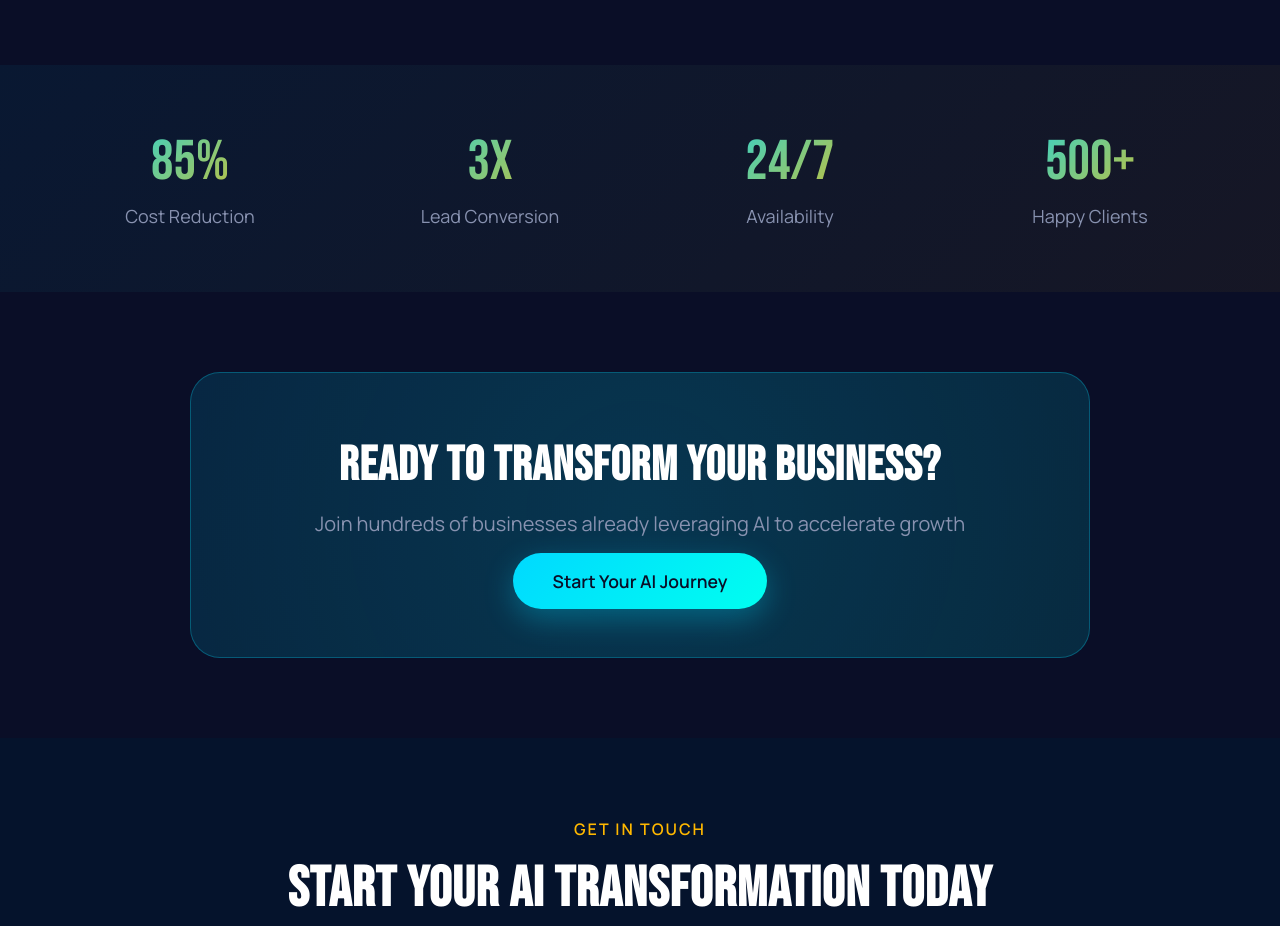
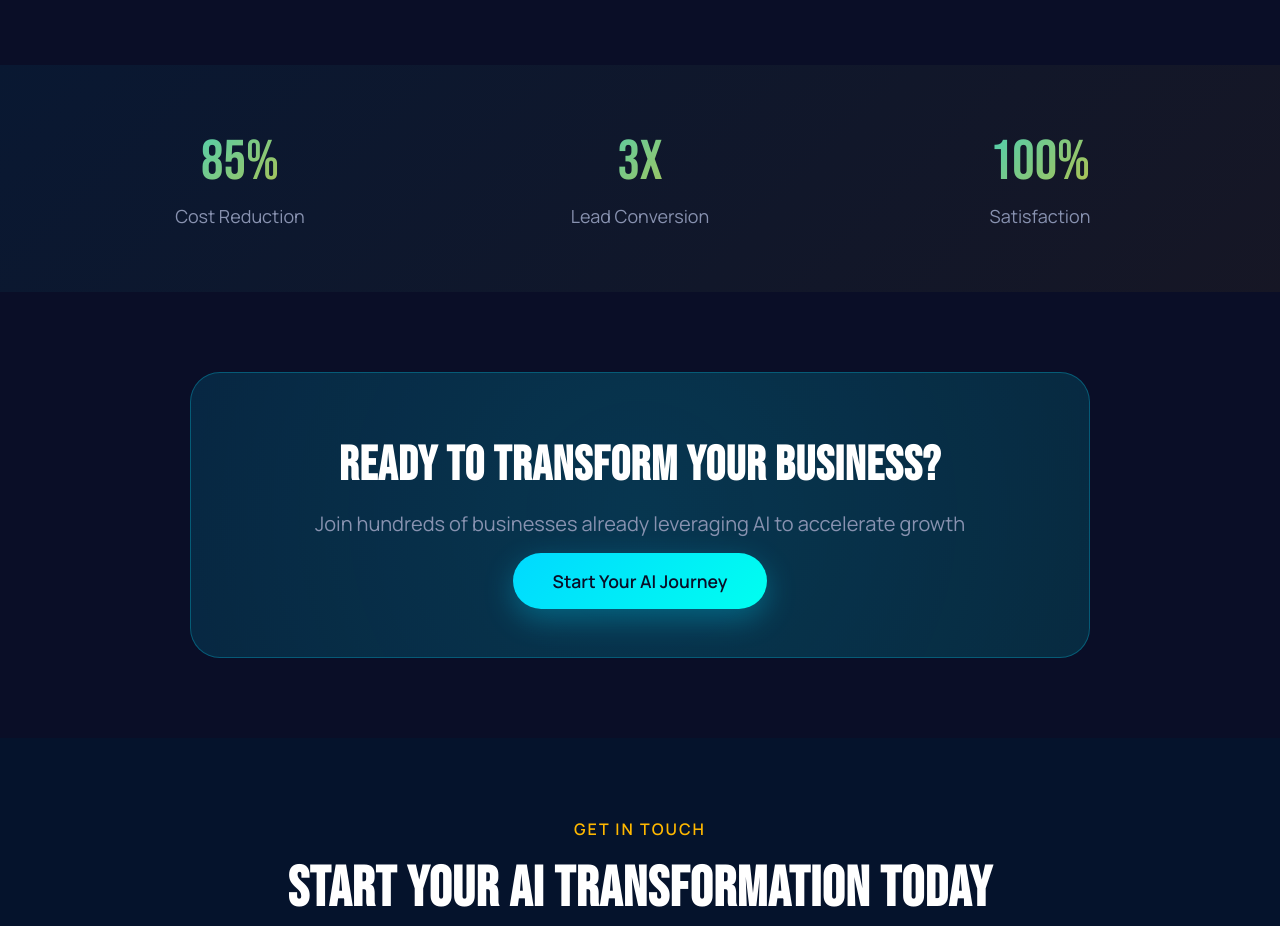
Before and after one commit to AbrahamAIAgency/abraham-ai-agency, a plain HTML site: page index.html in a window 1280 px wide. Shown: the part 1900-2826 px from the top of the page. Drawn offline with Linux system fonts and the light colour scheme.

Commit message:
Update index.html

```diff
--- a/index.html
+++ b/index.html
@@ -831,13 +831,10 @@
                 <div class="stat-number">3X</div>
                 <div class="stat-label">Lead Conversion</div>
             </div>
+
             <div class="stat-item">
-                <div class="stat-number">24/7</div>
-                <div class="stat-label">Availability</div>
-            </div>
-            <div class="stat-item">
-                <div class="stat-number">500+</div>
-                <div class="stat-label">Happy Clients</div>
+                <div class="stat-number">100%</div>
+                <div class="stat-label">Satisfaction</div>
             </div>
         </div>
     </section>
```
